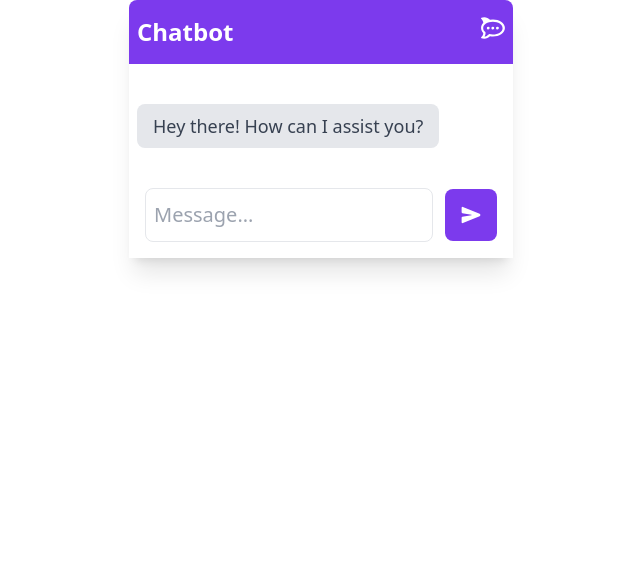
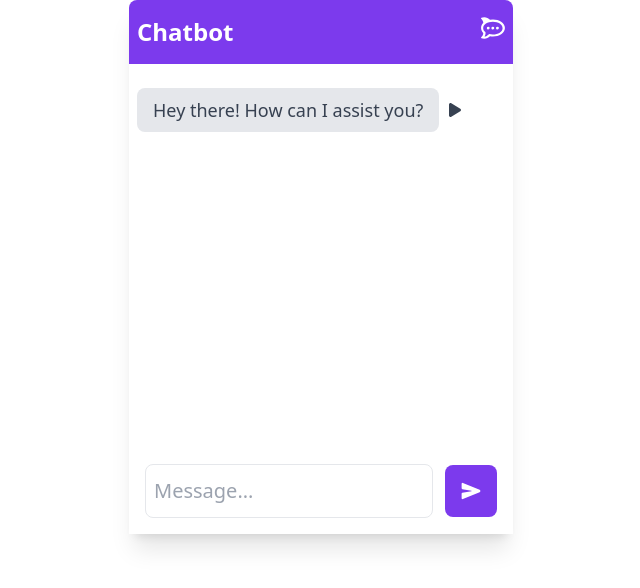
Before and after one commit to santhosh-santhosh-kumar/chatbot, a React (Vite) app: page / in a window 1280 px wide. Shown: the top 588 px of the page, without its empty margins (319-959 px from the left). Built offline with nearby package versions, Linux system fonts and the light colour scheme.

Commit message:
add speech

```diff
--- a/src/Components/User.jsx
+++ b/src/Components/User.jsx
@@ -1,9 +1,11 @@
 import { useFormik } from "formik";
-import React from "react";
+import React, { useState } from "react";
 import { useDispatch, useSelector } from "react-redux";
 import { chatDetails, postChat } from "../Slices/ChatBoxSlices";
 import { FaRocketchat } from "react-icons/fa";
 import { IoSend } from "react-icons/io5";
+import { FaPlay } from "react-icons/fa6";
+import { FaPause } from "react-icons/fa6";
 
 const User = () => {
   const dispatch = useDispatch();
@@ -25,22 +27,43 @@ const User = () => {
       formik.resetForm();
     },
   });
+
+  const [isPlaying, setIsPlaying] = useState(localStorage.getItem("playingId") || "");
+  const handlePlay = (text,id) => {
+
+    const value = new SpeechSynthesisUtterance(text);
+    value.onend = () => {
+      setIsPlaying("");
+      localStorage.removeItem("playingId");
+    };
+    if (!isPlaying) {
+      localStorage.removeItem("playingId");
+      window.speechSynthesis.speak(value);
+      setIsPlaying(id)
+    } else {
+      window.speechSynthesis.cancel();
+      setPlay(!play);
+      setIsPlaying("")
+    }
+  };
+
   return (
     <div>
-      <div className="w-96 lg:rounded-t-lg  shadow-xl">
+      <div className="w-96  lg:rounded-t-lg  shadow-xl">
         <div className="">
           <div className="bg-violet-600 flex justify-between lg:px-2 px-4 py-4 text-white text-2xl lg:rounded-t-lg ">
             <p className="font-bold">Chatbot</p>
             <FaRocketchat />
           </div>
 
-          <div className="py-4">
+          <div className="py-4 lg:h-96 h-[540px] overflow-auto">
             {messageDetails.map((value) => {
               return (
                 <>
                   <div className="">
+                    <div className="flex items-center ">
                       <p
-                      className={`mt-4 p-2 w-auto rounded-lg text-lg text-gray-700 flex ${
+                        className={` p-2 w-auto rounded-lg text-lg text-gray-700 flex ${
                           value.status == "user"
                             ? "justify-end "
                             : "justify-start "
@@ -53,10 +76,24 @@ const User = () => {
                               : "justify-end bg-gray-200"
                           } inline-block`}
                         >
-                        {" "}
                           {value.text}
                         </p>
                       </p>
+                      <div>
+                      <p
+                        className={`${isPlaying == value.id ? "hidden" : "block"}`}
+                        onClick={() => handlePlay(value.text,value.id)}
+                      >
+                        <FaPlay className="text-gray-700"/>
+                      </p>
+                      <p
+                        className={`${isPlaying == value.id ? "block" : "hidden"}`}
+                        onClick={() => handlePlay(value.text,value.id)}
+                      >
+                        <FaPause className="text-gray-700"/>
+                      </p>
+                      </div>
+                    </div>
                   </div>
                 </>
               );
--- a/src/Slices/ChatBoxSlices.jsx
+++ b/src/Slices/ChatBoxSlices.jsx
@@ -1,5 +1,6 @@
 import { createAsyncThunk, createSlice } from "@reduxjs/toolkit";
 import axios from "axios";
+import { nanoid } from "@reduxjs/toolkit";
 const API_URL = import.meta.env.VITE_API_URI;
 
 console.log(API_URL);
@@ -63,8 +64,11 @@ const chatboxSlice = createSlice({
       })
       .addCase(postChat.fulfilled, (state, action) => {
             console.log(action.payload.user,action.payload.ai)
-            state.messages.push(action.payload.user);
-            state.messages.push(action.payload.ai);
+            state.messages.push({...action.payload.user,id:nanoid()});
+            state.messages.push({...action.payload.ai,id:nanoid()});
+            // const id = state.messages.length + 1;
+            // state.messages.push({ id, text: action.payload.user, status: "user" });
+            // state.messages.push({ id: id + 1, text: action.payload.ai, status: "bot" });
         state.status = "succeeded";
       })
       .addCase(postChat.rejected, (state, action) => {
```
Lines whose indentation alone changed are shown as unchanged.
